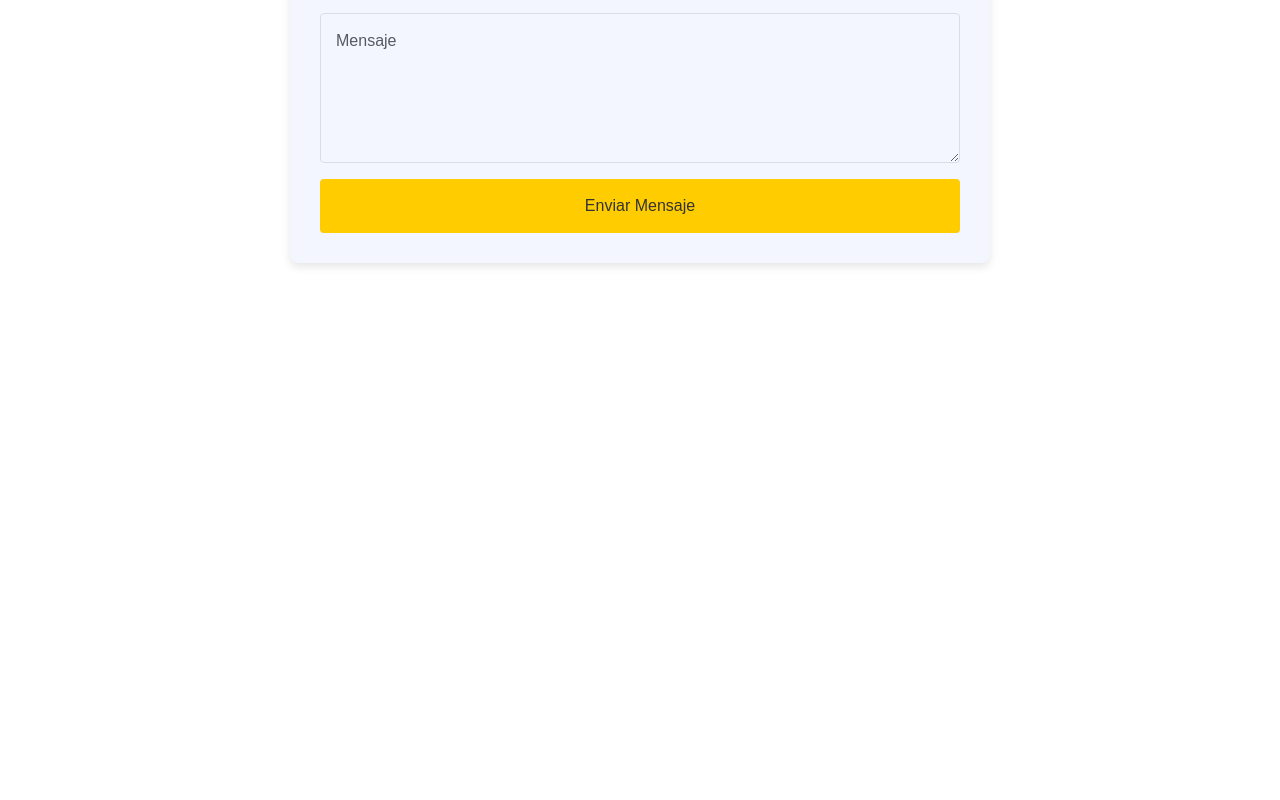
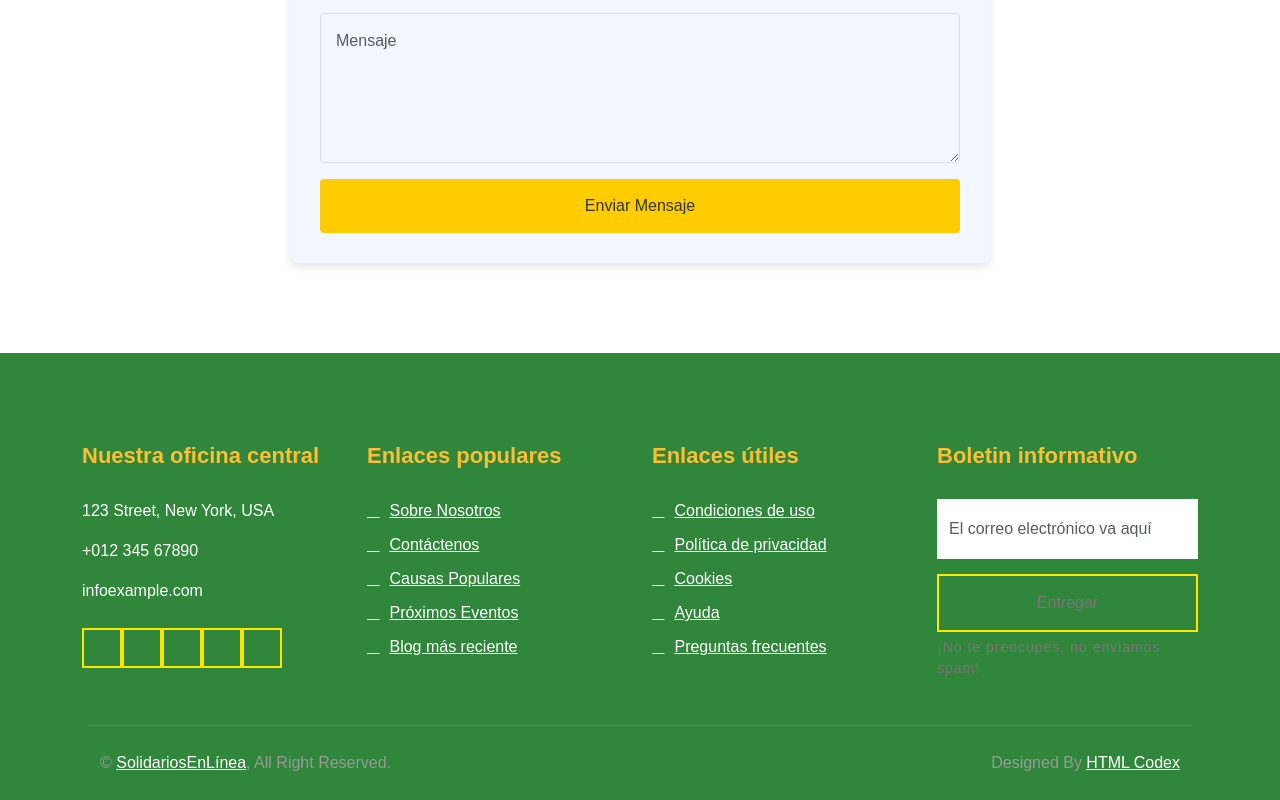
Before and after one commit to 23Tcsup/Innovacion-F, an Angular app: page /contacto in a window 1280 px wide. Shown: the part 775-1575 px from the top of the page. Before the commit the page ends 1083 px from the top, so only its background shows below. Built offline with nearby package versions, Linux system fonts and the light colour scheme.

Commit message:
Actualiza el contenido de Organizacion 2

```diff
--- a/src/app/components/footer/footer.component.css
+++ b/src/app/components/footer/footer.component.css
@@ -1,3 +1,121 @@
-:host {
+.footer {
+  position: relative;
+  margin-top: 45px;
+  padding-top: 90px;
+  background: rgb(48, 134, 59);
+}
+
+.footer .footer-contact,
+.footer .footer-link,
+.footer .footer-newsletter {
+  position: relative;
+  margin-bottom: 45px;
+  color: #ffffff;
+}
+
+.footer .footer-contact h2,
+.footer .footer-link h2,
+.footer .footer-newsletter h2 {
+  margin-bottom: 30px;
+  font-size: 22px;
+  font-weight: 700;
+  color: #FDBE33;
+}
+
+.footer .footer-link a {
   display: block;
+  margin-bottom: 10px;
+  color: #ffffff;
+  transition: .3s;
 }
+
+.footer .footer-link a::before {
+  position: relative;
+  content: "\f105";
+  font-family: "Font Awesome 5 Free";
+  font-weight: 900;
+  margin-right: 10px;
+}
+
+.footer .footer-link a:hover {
+  color: #FDBE33;
+  letter-spacing: 1px;
+}
+
+.footer .footer-contact p i {
+  width: 25px;
+}
+
+.footer .footer-social {
+  position: relative;
+  margin-top: 20px;
+}
+
+.footer .footer-social a {
+  width: 40px;
+  height: 40px;
+  padding: 6px 0;
+}
+
+.footer .footer-social a {
+  margin-top: 5px;
+}
+
+.footer .footer-newsletter form {
+  position: relative;
+  width: 100%;
+}
+
+.footer .footer-newsletter input {
+  margin-bottom: 15px;
+  height: 60px;
+  border: none;
+  border-radius: 0;
+}
+
+.footer .footer-newsletter label {
+  margin-top: 5px;
+  color: #777777;
+  font-size: 14px;
+  letter-spacing: 1px;
+}
+
+.footer .footer-newsletter .btn.btn-custom {
+  width: 100%;
+  padding: 15px 0;
+}
+
+.footer .copyright {
+  padding: 0 30px;
+}
+
+.footer .copyright .row {
+  padding-top: 25px;
+  padding-bottom: 25px;
+  border-top: 1px solid rgba(256, 256, 256, .1);
+}
+
+.footer .copyright p {
+  margin: 0;
+  color: #999999;
+}
+
+.footer .copyright .col-md-6:last-child p {
+  text-align: right;
+}
+
+.footer .copyright p a {
+  color: #ffffff;
+}
+
+.footer .copyright p a:hover {
+  color: #FDBE33;
+}
+
+@media (max-width: 767.98px) {
+  .footer .copyright p,
+  .footer .copyright .col-md-6:last-child p {
+      margin: 5px 0;
+      text-align: center;
+  }
+}
--- a/src/app/components/footer/footer.component.html
+++ b/src/app/components/footer/footer.component.html
@@ -0,0 +1,61 @@
+<div class="footer">
+    <div class="container">
+        <div class="row">
+            <div class="col-lg-3 col-md-6">
+                <div class="footer-contact">
+                    <h2>Nuestra oficina central</h2>
+                    <p><i class="fa fa-map-marker-alt"></i>123 Street, New York, USA</p>
+                    <p><i class="fa fa-phone-alt"></i>+012 345 67890</p>
+                    <p><i class="fa fa-envelope"></i>infoexample.com</p>
+                    <div class="footer-social">
+                        <a class="btn btn-custom" href=""><i class="fab fa-twitter"></i></a>
+                        <a class="btn btn-custom" href=""><i class="fab fa-facebook-f"></i></a>
+                        <a class="btn btn-custom" href=""><i class="fab fa-youtube"></i></a>
+                        <a class="btn btn-custom" href=""><i class="fab fa-instagram"></i></a>
+                        <a class="btn btn-custom" href=""><i class="fab fa-linkedin-in"></i></a>
+                    </div>
+                </div>
+            </div>
+            <div class="col-lg-3 col-md-6">
+                <div class="footer-link">
+                    <h2>Enlaces populares</h2>
+                    <a href="">Sobre Nosotros</a>
+                    <a href="">Contáctenos</a>
+                    <a href="">Causas Populares</a>
+                    <a href="">Próximos Eventos</a>
+                    <a href="">Blog más reciente</a>
+                </div>
+            </div>
+            <div class="col-lg-3 col-md-6">
+                <div class="footer-link">
+                    <h2>Enlaces útiles</h2>
+                    <a href="">Condiciones de uso</a>
+                    <a href="">Política de privacidad</a>
+                    <a href="">Cookies</a>
+                    <a href="">Ayuda</a>
+                    <a href="">Preguntas frecuentes</a>
+                </div>
+            </div>
+            <div class="col-lg-3 col-md-6">
+                <div class="footer-newsletter">
+                    <h2>Boletin informativo</h2>
+                    <form>
+                        <input class="form-control" placeholder="El correo electrónico va aquí">
+                        <button class="btn btn-custom">Entregar</button>
+                        <label>¡No te preocupes, no enviamos spam!</label>
+                    </form>
+                </div>
+            </div>
+        </div>
+    </div>
+    <div class="container copyright">
+        <div class="row">
+            <div class="col-md-6">
+                <p>&copy; <a href="#">SolidariosEnLínea</a>, All Right Reserved.</p>
+            </div>
+            <div class="col-md-6">
+                <p>Designed By <a href="https://htmlcodex.com">HTML Codex</a></p>
+            </div>
+        </div>
+    </div>
+</div>
```
